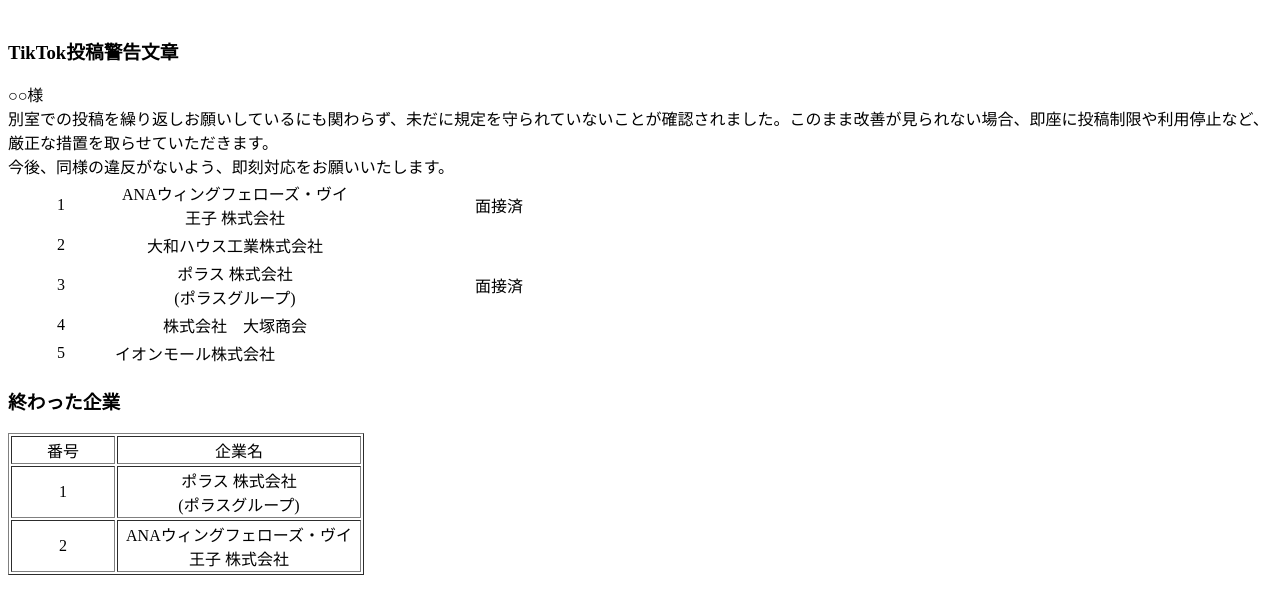
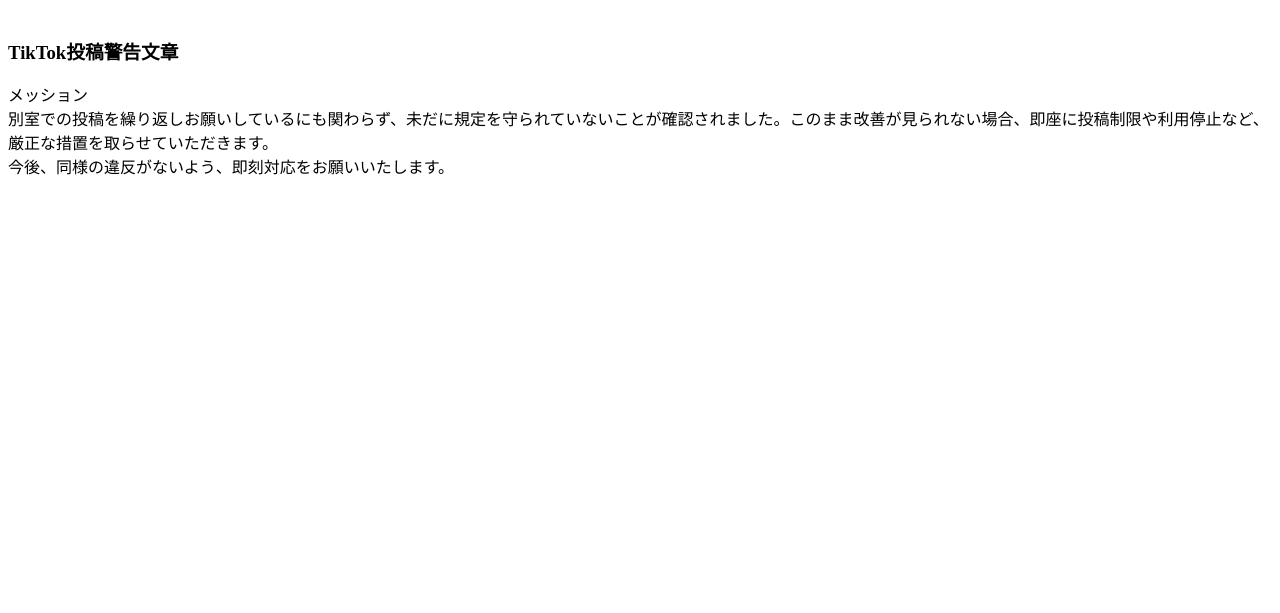
Before and after one commit to miki0113/Chat-Management, a plain HTML site: page index.html in a window 1280 px wide. Shown: the part 63-676 px from the top of the page. Drawn offline with Linux system fonts and the light colour scheme.

Commit message:
index.html を更新

```diff
--- a/index.html
+++ b/index.html
@@ -10,60 +10,16 @@
 <h3>TikTok投稿警告文章</h3>
 <table>
 <body>
-○○様
+メッション
 <br>
 別室での投稿を繰り返しお願いしているにも関わらず、未だに規定を守られていないことが確認されました。このまま改善が見られない場合、即座に投稿制限や利用停止など、厳正な措置を取らせていただきます。
 <br>
 今後、同様の違反がないよう、即刻対応をお願いいたします。
 
 
-<tr>
-<td width="100"><center>1</center></td>
-<td width="240"><center>ANAウィングフェローズ・ヴイ王子 株式会社</center></a></td>
-<td width="280"><center>面接済</center></td>
-<td wrdth<"20"><center></center></td>
-</tr>
-<tr>
-<td><center>2</center></td>
-<td><center>大和ハウス工業株式会社</center></td>
-<td><center></center></td>
-<td><center></center></td>
-</tr>
-<tr>
-<td><center>3</center></td>
-<td><center>ポラス 株式会社<br>(ポラスグループ)</center></td>
-<td><center>面接済</center></td>
-<td><center></center></td>
-</tr>
-<td><center>4</center></td>
-<td><center>株式会社　大塚商会</center></td>
-<td><center></center></td>
-<td width="270"><center></center></td>
-</tr>
-<tr>
-<td><center>5</center></td>
-<td>イオンモール株式会社</td>
-<td></td>
-<td></td>
-<td></td>
-</tr>
-</table>
-<h3>終わった企業</h3>
-<table>
-<body>
-<table border="1">
-<tr>
-<td><center>番号</center></td>
-<td><center>企業名</center></td>
-</tr>
-<tr>
-<td width="100"><center>1</center></td>
-<td width="240"><center>ポラス 株式会社<br>(ポラスグループ)</center></td>
-</tr>
-<tr>
-  <td><center>2</center></td>
-  <td><center>ANAウィングフェローズ・ヴイ王子 株式会社</center></td>
-</tr>
-</table>
+
+
+
+
 </body>
 </html>
```
